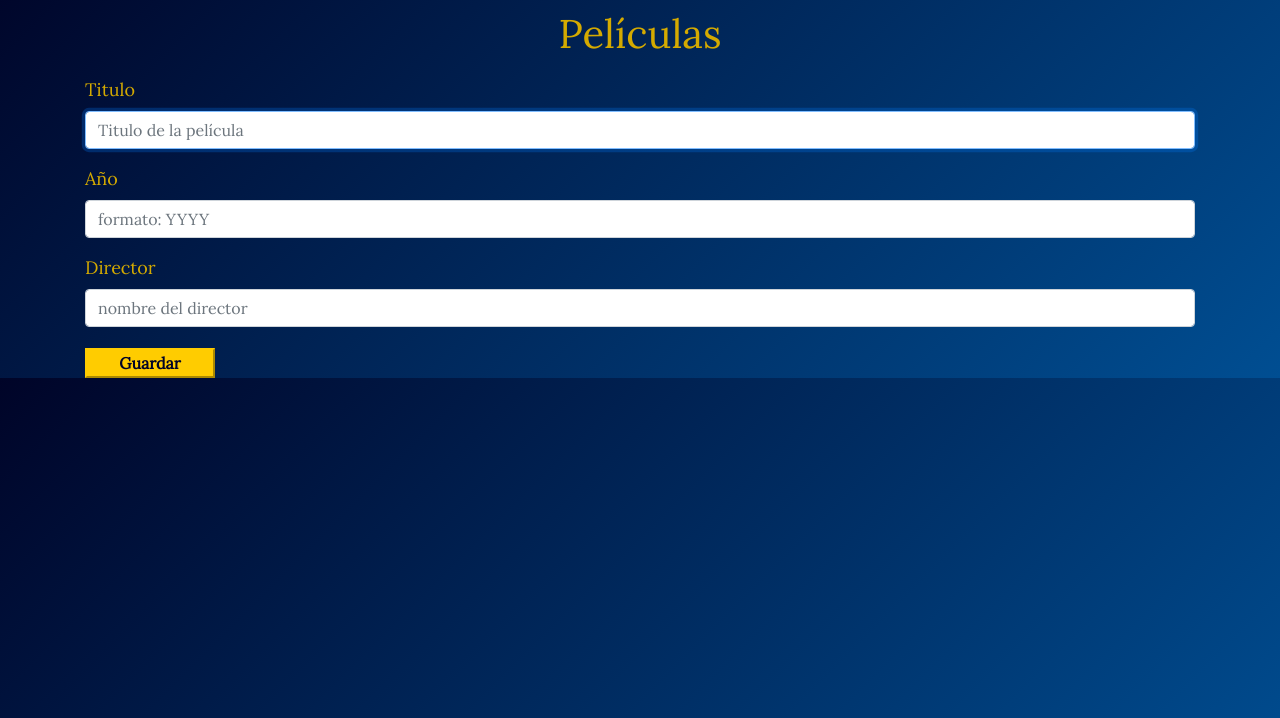
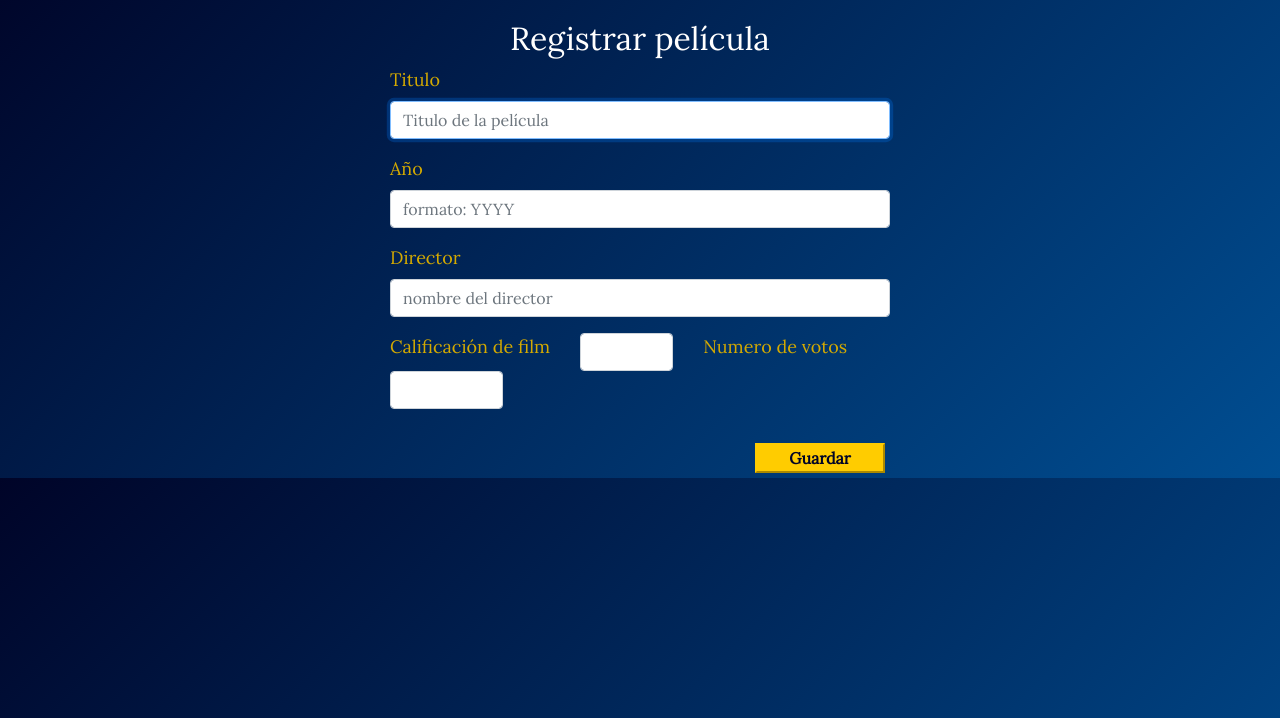
Before and after one commit to NoeReyesG/T-i, a Django app: page /registrarpelicula in a window 1280 px wide. Shown: the part 50-768 px from the top of the page. Run offline with Django 4.2, Linux system fonts and the light colour scheme; some libraries are stand-ins or nearby versions.

Commit message:
1. Error al actualizar un film sin director registrado corregido. 2.Front end para registrar film completo

```diff
--- /dev/null
+++ b/pelistresi/peliculas/static/peliculas/registrar_pelicula.js
@@ -0,0 +1,19 @@
+// Esperamos a que el documento cargue
+document.addEventListener('DOMContentLoaded', function(){
+    // Agregamos un event listener para cuando se envie el formulario checar si el director existe en la BD.
+    document.querySelector('#registrar-film').addEventListener('submit', (e)=>{
+        e.preventDefault();
+        director = document.querySelector('#director').value;
+        console.log(director);
+        fetch(`/buscar_persona/director/${nameactor}`)
+        .then(response => response.json())
+        .then(resultado => {
+            if (resultado.resultado == "no encontrado"){
+                document.querySelector('#mensaje').style.display = 'block';
+            }
+            if (resultado.resultado == "encontrado"){
+                e.submit();
+            }
+        })
+    })
+})
--- a/pelistresi/peliculas/static/peliculas/styles.css
+++ /dev/null
@@ -1,186 +0,0 @@
-body{
-    background: linear-gradient(135deg, #000428, #004e92);
-    font-family: "Lora", sans-serif;
-}
-h1{
-    padding: 10px;
-    text-align: center;
-    color:#d4aa00;
-}
-h3{
-    padding: 20px;
-    color:white;
-    text-align: center;
-}
-h4{
-    padding: 10px;
-    color:white;
-}
-
-label{
-    color: #d4aa00;
-    font-size: large;
-}
-ul{
-    list-style-type: none;
-}
-ul li{
-    color:#d4aa00;
-    margin-bottom: 10px;;
-}
-
-h2{
-    color: white;
-}
-
-a{
-    color:#d4aa00;
-}
-a:hover{
-    color:white;
-}
-.header{
-    height: 70px;
-    background-color: white;
-}
-nav{
-    background-color: #000428;
-    height: 50px;
-}
-
-
-.button{
-    margin-top: 5px;
-    background-color:#ffcc00;
-    border-color: #ffcc00;
-    color:#000428;
-    font-weight: 700;
-    height: 30px;
-    width: 130px;
-    opacity: 1;
-}
-.button:hover{
-    background-color:#d4aa00;
-    border-color: #ffcc00;
-}
-.grid{
-    display: grid;
-    grid-template-columns: 1fr 1fr;
-    border-color: white;
-    border-style: inset;
-    margin-bottom: 10px;
-}
-.acciones{
-    display:flex;
-    justify-content: space-around;
-    align-items: flex-end;
-    margin-bottom: 10px;
-}
-
-.eliminaractor{
-    margin-top: 5px;
-    margin-bottom: 10px;
-    background-color: #dc3545;
-    border-color:  #dc3545;
-    color:white;
-    height: 25px;
-    width: 75px;
-    opacity: 1;
-    display:none;
-    font-size: small;
-}
-.agregaractor{
-    margin-top: 5px;
-    margin-bottom: 10px;
-    background-color: #ffcc00;
-    border-color:  #d4aa00;
-    color: #000428;
-    font-weight: 700;
-    height: 25px;
-    width: 75px;
-    opacity: 1;
-    font-size: small;
-}
-
-.derecha{
-    display: flex;
-    justify-content: flex-end;
-}
-
-hr{
-    background-color: white;
-}
-
-.buscaractor{
-    margin-bottom: 10px;
-    display:none;
-}
-
-.editar{
-    background-color:#d4aa00;
-    border-color: #ffcc00;
-    color:white;
-    height: 37px;
-    width: 100px;
-    opacity: 1;
-    border-radius: 0.25rem;
-
-}
-
-.botones{
-    display:flex;
-    justify-content: space-between;
-}
-
-.container2{
-    padding: 20px;
-    display: grid;
-    grid-template-rows: 1fr 1fr 1fr;
-}
-
-/* Responsive*/
-
-
-@media only screen and (max-width: 768px){
-    .grid{
-        grid-template-columns: 1fr;
-    }
-    .nav{
-        font-size: small;
-    }
-
-    h3{
-        font-size: medium;
-    }
-    .button{
-        margin-top: 10px;
-    }
-    .container-md{
-        margin: 1px;
-    }
-    .grid > section:first-child{
-        justify-self: center;
-        margin: 0 5px 5px 15px;
-    }
-    ul{
-        margin: 0;
-        padding: 0;
-    }
-
-    h4{
-        text-align: center;
-    }
-    .derecha{
-        justify-content: center;
-    }
-}
-
-@media only screen and (max-width: 220px){
-    .container{
-        position:absolute;
-    }
-    .nav{
-        font-size: x-small;
-    }
-
-}
--- /dev/null
+++ b/pelistresi/peliculas/static/peliculas/styles1.css
@@ -0,0 +1,208 @@
+body{
+    background: linear-gradient(135deg, #000428, #004e92);
+    font-family: "Lora", sans-serif;
+}
+h1{
+    padding: 10px;
+    text-align: center;
+    color:#d4aa00;
+}
+h3{
+    padding: 20px;
+    color:white;
+    text-align: center;
+}
+h4{
+    padding: 10px;
+    color:white;
+}
+
+label{
+    color: #d4aa00;
+    font-size: large;
+}
+ul{
+    list-style-type: none;
+}
+ul li{
+    color:#d4aa00;
+    margin-bottom: 10px;;
+}
+
+h2{
+    color: white;
+    text-align: center;
+    margin-top: 20px;
+}
+
+a{
+    color:#d4aa00;
+}
+a:hover{
+    color:white;
+}
+.header{
+    height: 70px;
+    background-color: white;
+}
+nav{
+    background-color: #000428;
+    height: 50px;
+}
+
+
+.button{
+    margin-top: 5px;
+    background-color:#ffcc00;
+    border-color: #ffcc00;
+    color:#000428;
+    font-weight: 700;
+    height: 30px;
+    width: 130px;
+    opacity: 1;
+}
+.button:hover{
+    background-color:#d4aa00;
+    border-color: #ffcc00;
+}
+.grid{
+    display: grid;
+    grid-template-columns: 1fr 1fr;
+    border-color: white;
+    border-style: inset;
+    margin-bottom: 10px;
+}
+.acciones{
+    display:flex;
+    justify-content: space-around;
+    align-items: flex-end;
+    margin-bottom: 10px;
+}
+
+.eliminaractor{
+    margin-top: 5px;
+    margin-bottom: 10px;
+    background-color: #dc3545;
+    border-color:  #dc3545;
+    color:white;
+    height: 25px;
+    width: 75px;
+    opacity: 1;
+    display:none;
+    font-size: small;
+}
+.agregaractor{
+    margin-top: 5px;
+    margin-bottom: 10px;
+    background-color: #ffcc00;
+    border-color:  #d4aa00;
+    color: #000428;
+    font-weight: 700;
+    height: 25px;
+    width: 75px;
+    opacity: 1;
+    font-size: small;
+}
+
+.derecha{
+    display: flex;
+    justify-content: flex-end;
+    padding:5px;
+}
+
+hr{
+    background-color: white;
+}
+
+.buscaractor{
+    margin-bottom: 10px;
+    display:none;
+}
+
+.editar{
+    background-color:#d4aa00;
+    border-color: #ffcc00;
+    color:white;
+    height: 37px;
+    width: 100px;
+    opacity: 1;
+    border-radius: 0.25rem;
+
+}
+
+.botones{
+    display:flex;
+    justify-content: space-between;
+}
+
+.container2{
+    padding-bottom: 20px;
+    display: grid;
+    grid-template-rows: 1fr 1fr 1fr;
+}
+
+#mensaje{
+    display: none;
+}
+
+.inner-container{
+    margin:auto;
+    width: 500px;
+}
+
+/* Responsive*/
+
+
+@media only screen and (max-width: 768px){
+    .grid{
+        grid-template-columns: 1fr;
+    }
+    .nav{
+        font-size: small;
+    }
+
+    h3{
+        font-size: medium;
+    }
+    .button{
+        margin-top: 10px;
+    }
+
+    .grid > section:first-child{
+        justify-self: center;
+        margin: 10px 20px 20px 15px;
+    }
+    ul{
+        margin: 0;
+        padding: 0;
+    }
+
+    h4{
+        text-align: center;
+    }
+    .derecha{
+        justify-content: center;
+    }
+    .inner-container{
+        width:400px;
+        padding: 0 100px;
+    }
+}
+
+@media only screen and (max-width: 350px){
+    .inner-container{
+        width:250px;
+        padding: 0 50px;
+    }
+}
+
+
+@media only screen and (max-width: 220px){
+    .container{
+        position:absolute;
+    }
+    .nav{
+        font-size: x-small;
+    }
+
+}
--- a/pelistresi/peliculas/templates/peliculas/index.html
+++ b/pelistresi/peliculas/templates/peliculas/index.html
@@ -16,7 +16,7 @@
                 <label for="buscar" id="buscarl">Ingresa el título:</label>
             </div>
             <div class="col-auto">
-                <input autofocus class="form-control" type="text" name="buscar" id="buscar" placeholder="Busqueda...">
+                <input autofocus class="form-control" type="text" name="buscar" id="buscar" placeholder="Búsqueda...">
             </div>
             <div class="col-auto">
                 <input class="button" id="buttonsearch" disabled="true" type="submit" value="Buscar" style="opacity:0.5">
@@ -41,6 +41,7 @@
                 <ul>
                     <li><b>Título: </b><input style="background-color:#000428; color: white;" class="form-control black" type="text" readonly="readonly" value="{{ resultado.0.titulo }}"></li>
                     <li><b>Director: </b><input style="background-color:#000428; color: white;" readonly="readonly" type="text" class="form-control black" value="{{ resultado.0.director }}"></li>
+                    <li id="message{{resultado.0.id}}" style="display:none; color:white">El director no está registrado ¿Lo has escrito bien? registralo <a href="{% url 'registrarpersona' %}">aquí.</a></li>
                     <!--Si la pelicula tiene calificación-->
                     {%if resultado.0.rating %}
                         <li><b>Rating: </b>{{ resultado.0.rating }} <b>de</b> {{resultado.0.votos}} votos</li>
@@ -60,7 +61,7 @@
                         <label for="buscaractor">Buscar actor</label>
                     </div>
                     <div class="col-auto">
-                        <input type="text" class="form-control" name="buscaractor">
+                        <input type="text" required class="form-control" name="buscaractor" placeholder="Búsqueda...">
                     </div>
                     <div class="col-auto">
                         <input type="submit" class="button" value="Buscar">
--- a/pelistresi/peliculas/templates/peliculas/layout.html
+++ b/pelistresi/peliculas/templates/peliculas/layout.html
@@ -8,7 +8,7 @@
 
     <!--Bootstrap-->
     <link rel="stylesheet" href="https://stackpath.bootstrapcdn.com/bootstrap/4.4.1/css/bootstrap.min.css" integrity="sha384-Vkoo8x4CGsO3+Hhxv8T/Q5PaXtkKtu6ug5TOeNV6gBiFeWPGFN9MuhOf23Q9Ifjh" crossorigin="anonymous">
-    <link rel="stylesheet" href="{% static 'peliculas/styles.css' %}">
+    <link rel="stylesheet" href="{% static 'peliculas/styles1.css' %}">
     <link rel="stylesheet" href="https://fonts.googleapis.com/css?family=Lora">
     <script src="https://kit.fontawesome.com/b28de75029.js" crossorigin="anonymous"></script>
 
--- a/pelistresi/peliculas/templates/peliculas/registrar_pelicula.html
+++ b/pelistresi/peliculas/templates/peliculas/registrar_pelicula.html
@@ -2,9 +2,10 @@
 {% load static %}
 
 {% block body %}
-<h1>Películas</h1>
+<h2>Registrar película</h2>
     <section class="container">
-        <form action="{% url 'registrarpelicula' %}" method="post">
+        <section class="inner-container">
+        <form action="{% url 'registrarpelicula' %}" method="post" id="registrar-film" name="registrar-film">
             <!--Esto es para evitar el cross site request forgery-->
             {% csrf_token %}
             <div class="form-group">
@@ -13,14 +14,37 @@
             </div>
             <div class="form-group">
                 <label for="year">Año</label>
-                <input class="form-control" type="number" name="year" min = "1985" max="2023" placeholder="formato: YYYY">
+                <input class="form-control" type="number" name="year" min = "1885" max="2023" placeholder="formato: YYYY">
             </div>
             <div class="form-group">
+                <div id="mensaje">El director no está registrado ¿Lo has escrito bien? registralo <a href="{% url 'registrarpersona' %}">aquí.</a></div>
                 <label for="director">Director</label>
-                <input class="form-control" type="text" name="director" placeholder="nombre del director">
+                <input class="form-control" type="text" id="director" name="director" placeholder="nombre del director">
             </div>
-            <input class="button" type="submit" value="Guardar">
+            <div class="row ">
+                <div class="col-auto">
+                    <label for="rating-input" class="form-label">Calificación de film</label>
+                </div>
+                <div class="col-auto">
+                    <input class="form-control" type="number" name="rating-input" id="rating-input" min = "0.1" max="10" step=".1">
+                </div>
+                <div class="col-auto">
+                    <label for="votes-input" class="form-label">Numero de votos</label>
+                </div>
+                <div class="col-auto">
+                    <input class="form-control"  type="number" name="votes-input" id="votes-input" min = "0"  max= "100000" step="1">
+                </div>
+            </div>
+            <br>
+            <div class="derecha">
+                <input class="button" type="submit" value="Guardar">
+            </div>
         </form>
+        </section>
     </section>
 
 {% endblock %}
+
+{% block script %}
+    <script type="text/javascript" src="{% static 'peliculas/registrar_pelicula.js' %}"></script>
+{% endblock %}
--- a/pelistresi/peliculas/templates/peliculas/registrar_persona.html
+++ b/pelistresi/peliculas/templates/peliculas/registrar_persona.html
@@ -2,7 +2,7 @@
 {% load static %}
 
 {% block body %}
-<h1>Registrar persona</h1>
+<h2>Registrar persona</h2>
     <section class="container">
         {% if message %}
             <div class="alert alert-primary" id="alerta" role="alert">{{message}}</div>
@@ -18,7 +18,9 @@
                 <label for="year">Año de nacimiento</label>
                 <input class="form-control" type="number" name="year" min = "1750" max="2023" placeholder="formato: YYYY" required>
             </div>
-            <input class="button" type="submit" value="Guardar" style="opacity:1">
+            <div class="derecha">
+                <input class="button" type="submit" value="Guardar" style="opacity:1">
+            </div>
         </form>
     </section>
 
--- a/pelistresi/peliculas/urls.py
+++ b/pelistresi/peliculas/urls.py
@@ -12,6 +12,6 @@ urlpatterns = [
     path("eliminar/<int:movie_id>", views.eliminar, name="eliminar"),
     path("eliminar_star/<int:person_id>/<int:movie_id>", views.eliminar_star, name="eliminar_star"),
     path("update/<int:movie_id>", views.update, name="update"),
-    path("buscar_actor/<str:actor_name>", views.buscar_actor, name="buscar_actor"),
+    path("buscar_persona/<str:role>/<str:name>", views.buscar_persona, name="buscar_persona"),
     path("agregar_actor/<int:movie_id>", views.agregar_actor, name="agregar_actor")
 ]
--- a/pelistresi/peliculas/views.py
+++ b/pelistresi/peliculas/views.py
@@ -103,35 +103,43 @@ def eliminar_star(request, person_id, movie_id):
 
 @csrf_exempt
 def update(request, movie_id):
-    # Buscamos la pelicula por id y al director de dicha peli
-    movie = Movies.objects.get(pk=movie_id)
-    try:
-        director = Directors.objects.get(movie=movie)
-    except:
-        return JsonResponse({
-            "error": "director no encontrado"
-        }, status=400)
+
+    #try:
+    #    director = Directors.objects.get(movie=movie)
+    #except:
+    #    director = Directors(movie=movie)
     if request.method == "PUT":
+        # Buscamos la pelicula por id
+        movie = Movies.objects.get(pk=movie_id)
+        # cargamos los datos que se nos han pasado en el fetch (título y director)
         data = json.loads(request.body)
         if data.get("title") is not None:
             movie.title = data["title"]
+            movie.save()
         if data.get("director") is not None:
             # Buscamos si el director ya existe en nuestra base de datos
             person = People.objects.filter(name__iexact=data["director"])
-            if person.exists():
+            # Si existe...
+            if person:
                 person = person[0]
+                print("1")
+                print(person.name)
+                #...verificamos si la película tiene director registrado
+                try:
+                    director = Directors.objects.get(movie=movie)
+                # si no creamos la relación
+                except:
+                    director = Directors(movie=movie, person=person)
+                print(2)
+                # Actualizamos al director
                 director.person = person
+                print(director.person.name)
+                print(director.movie.title)
                 director.save()
-            # Si no existe lo agregamos
+                return HttpResponse(status=204)
+            # Si no existe el director en nuestra base de dartos mandamos un mensaje
             else:
-                person = People(name=data["director"])
-                print("2")
-                print(person.name)
-                person.save()
-                director.person = person
-                director.save()
-        movie.save()
-        return HttpResponse(status=204)
+                return JsonResponse({"message": "Director no existe"}, status = 400)
     else:
         return JsonResponse({
             "error": "Se requiere PUT request"
@@ -142,10 +150,17 @@ def update(request, movie_id):
 
 @csrf_exempt
 # Función para buscar actor
-def buscar_actor(request, actor_name):
-    actors = People.objects.filter(name__icontains=actor_name.strip())[:3]
-    #actors = actors.order_by("name").all()
-    return JsonResponse([actor.serialize() for actor in actors], safe=False)
+def buscar_persona(request, role, name,):
+    if role == "actor":
+        actors = People.objects.filter(name__icontains=name.strip())[:3]
+        #actors = actors.order_by("name").all()
+        return JsonResponse([actor.serialize() for actor in actors], safe=False)
+    if role == "director":
+        director = People.objects.filter(name__iexact=name.strip())
+        if director:
+            return JsonResponse({"resultado": "encontrado"})
+        else:
+            return JsonResponse({"resultado": "no encontrado"})
 
 @csrf_exempt
 def agregar_actor(request, movie_id):
@@ -166,7 +181,7 @@ def agregar_actor(request, movie_id):
             else:
                 star = Stars(movie=movie, person=person)
                 print(star.person.name)
-                #star.save()
+                star.save()
         return JsonResponse({"message": "Agregado exitosamente"})
     else:
         return JsonResponse({
@@ -177,6 +192,7 @@ def agregar_actor(request, movie_id):
 # Función para nuevo registro de película
 def registrar_pelicula(request):
     # Por hacer
+    print("registrar")
     return render(request, "peliculas/registrar_pelicula.html")
 
 
```
Also changed, not shown: pelistresi/peliculas/static/peliculas/index.js (+15 -1 lines).
